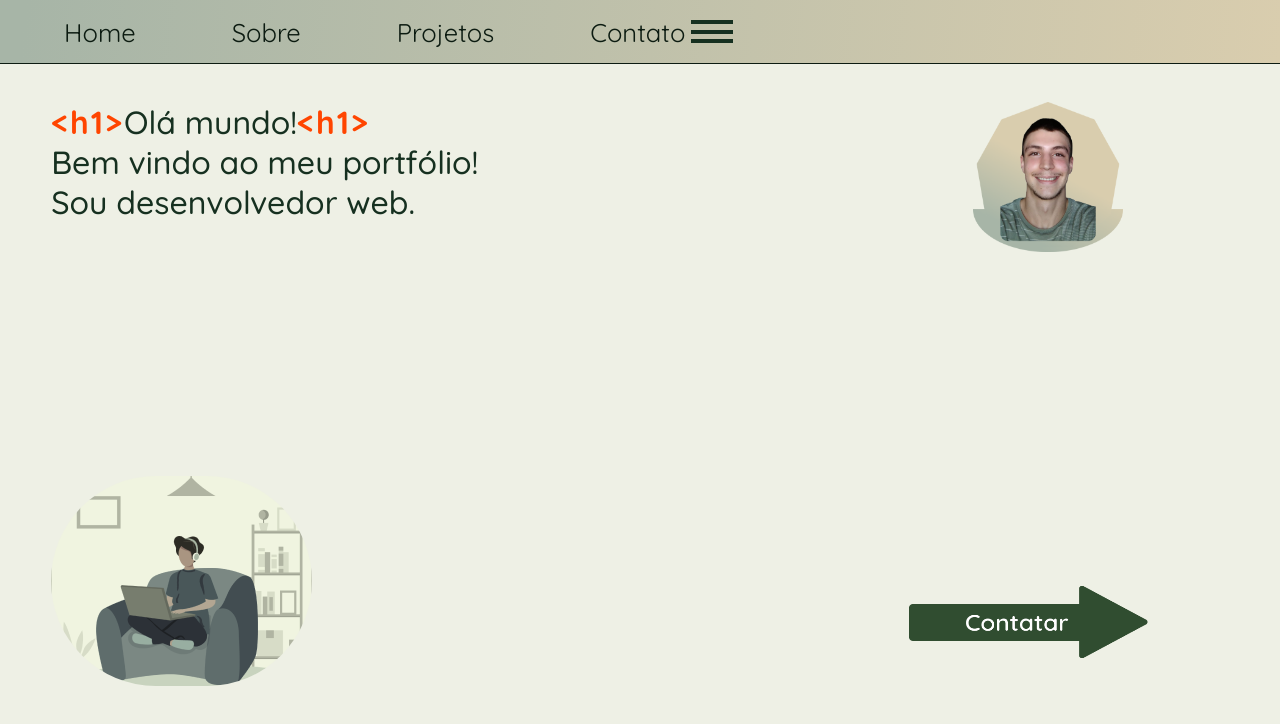
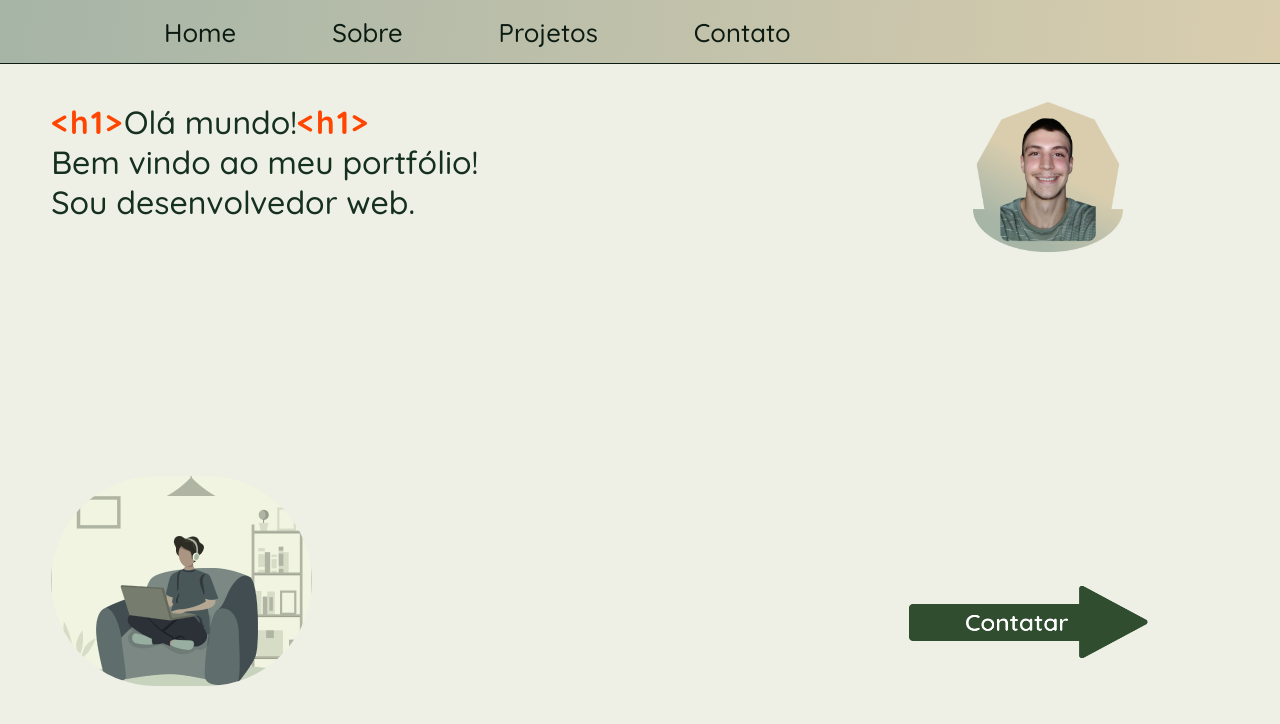
Before and after one commit to Henrique010101/Portifolio-react, a React (Vite) app: page / in a window 1280 px wide. Shown: the top 724 px of the page. Built offline with nearby package versions, Linux system fonts and the light colour scheme.

Commit message:
NavBar Finalizada

```diff
--- a/src/components/navBar.jsx
+++ b/src/components/navBar.jsx
@@ -1,17 +1,29 @@
-import React from "react";
+import React, { useState } from "react";
 
 function Navbar() {
+  const [ active, setActive ] = useState("nav_menu");
+  const [toggleIcon, setToggleIcon] = useState("nav_toggler");
+
+  const navToggle = () => {
+        active === "nav_menu"
+        ? setActive("nav_menu nav_active")
+        : setActive("nav_menu");
+
+    toggleIcon === "nav_toggler"
+    ? setToggleIcon("nav_toggler toggle")
+    : setToggleIcon("nav_toggler");
+  };
   return (
     <nav className="nav">
       <a href="#" className="nav_brand"></a>
-      <ul className="nav_menu">
+      <ul className={ active }>
         <li className="nav_item"><a href="#Section1" className="nav_link">Home</a></li>
         <li className="nav_item"><a href="#Section2" className="nav_link">Sobre</a></li>
         <li className="nav_item"><a href="#Section3" className="nav_link">Projetos</a></li>
         <li className="nav_item"><a href="#Section4" className="nav_link">Contato</a></li>
       </ul>
       <div className="end_">
-      <div className="nav_toggler">
+      <div onClick={ navToggle } className={toggleIcon}>
       <div className="line1"></div>
       <div className="line2"></div>
       <div className="line3"></div>
--- a/src/scss/components/navBar.scss
+++ b/src/scss/components/navBar.scss
@@ -5,6 +5,7 @@
 }
 
 .nav {
+    gap: 100px;
     z-index: 9;
     position: fixed;
     top: 0;
@@ -17,6 +18,9 @@
     height: 8vh;
     background: var(--padrao-gradient);
     border-bottom: 1px solid var(--escrito-escuro);
+
+    @media screen and (max-width: 768px) {
+        justify-content: end;
     }
 
     .nav_brand {
@@ -30,6 +34,19 @@
         justify-content: space-around;
         height: 8vh;
         gap: 6rem;
+
+        @media screen and (max-width: 768px) {
+            position: fixed;
+            top: 8vh;
+            right: 0;
+            width: 50%;
+            height: 93vh;
+            background: var(--padrao-gradient);
+            flex-direction: column;
+            transform: translateX(100%);
+            transition: 0.5s ease-in;
+            border-left: 1px solid var(--escrito-escuro);
+        }
     }
 
     li {
@@ -39,6 +56,25 @@ li {
     .nav_link {
         font-size: 1.6rem;
         color: var(--escrito-escuro);
+        font-weight: 500;
+        transition: var(--transicao-botao);
+
+        &:hover {
+            opacity: 0.7;
+        }
+    }
+
+    .nav_active {
+        transform: translateX(0);
+    }
+    .toggle .line1 {
+        transform: rotate(-45deg) translate(-4px, 9px);
+    }
+    .toggle .line2 {
+        opacity: 0;
+    }
+    .toggle .line3 {
+        transform: rotate(45deg) translate(-4px, -9px);
     }
 
     .nav_toggler {
@@ -48,26 +84,18 @@ li {
             margin: 0.37rem;
             background: var(--escrito-claro);
             display: flex;
+            transition: 0.4s ease-in;
         }
 
         cursor: pointer;
-    // display: none;
+         display: none;
 
-    @media screen and (max-width: 850px) {
+        @media screen and (max-width: 768px) {
+            display: block;
+
 
         }
     }
-
-.line1 {
-
-}
-
-.line2 {
-
-}
-
-.line3 {
-
 }
 .end_ {
 
--- a/src/scss/components/sections/projetos.scss
+++ b/src/scss/components/sections/projetos.scss
@@ -42,6 +42,7 @@
         gap: 10%;
         justify-content: center;
         align-items: center;
+        overflow-y: auto;
 
         @media screen and (max-width: 780px) {
             gap: 0%;
--- a/src/scss/components/sections/sobre.scss
+++ b/src/scss/components/sections/sobre.scss
@@ -37,6 +37,7 @@
       height: 80%;
       font-size: 1.7rem;
       font-weight: 500;
+      overflow-y: auto;
 
       @media screen and (max-width: 853px) {
         width: 80%;
```
Lines whose indentation alone changed are shown as unchanged.
